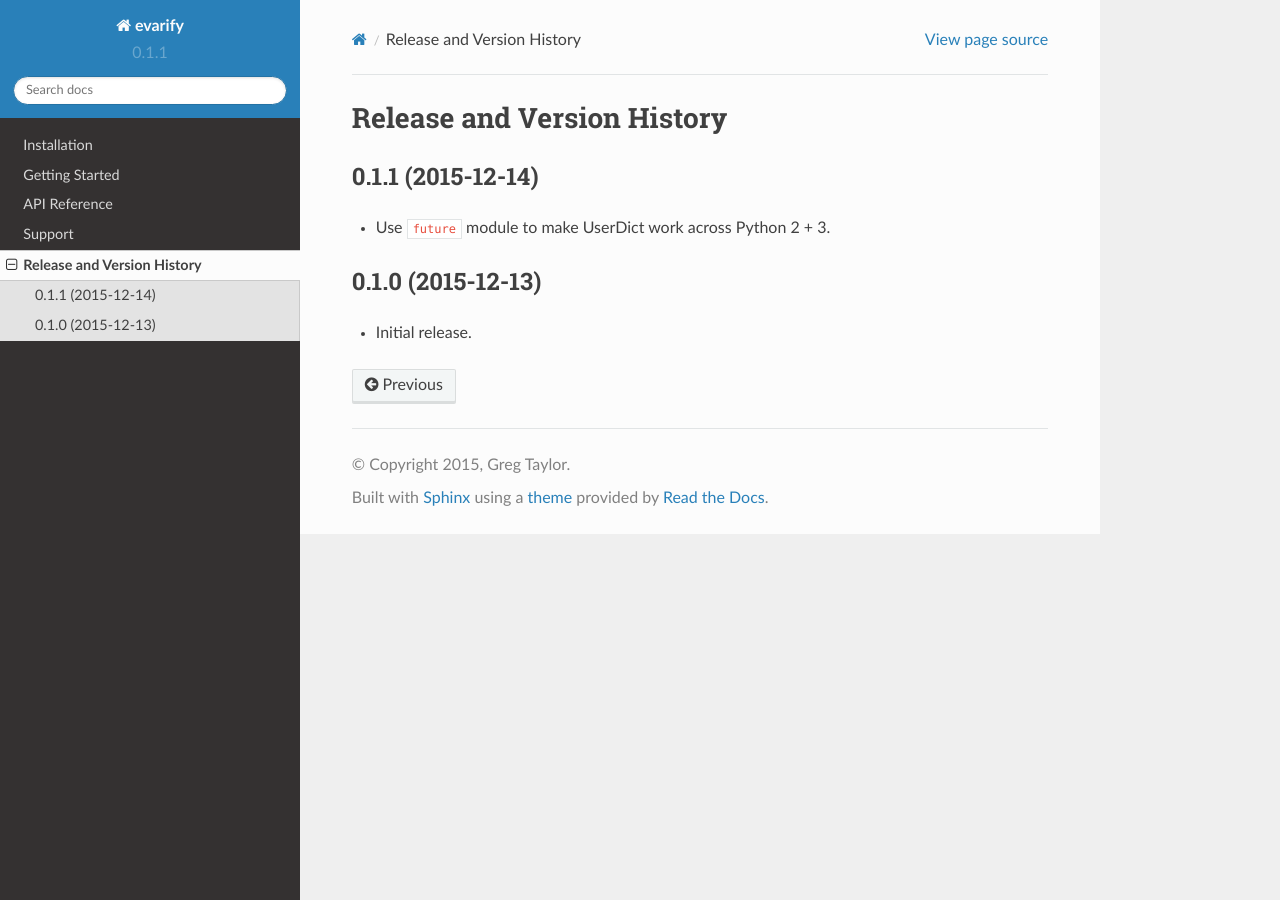
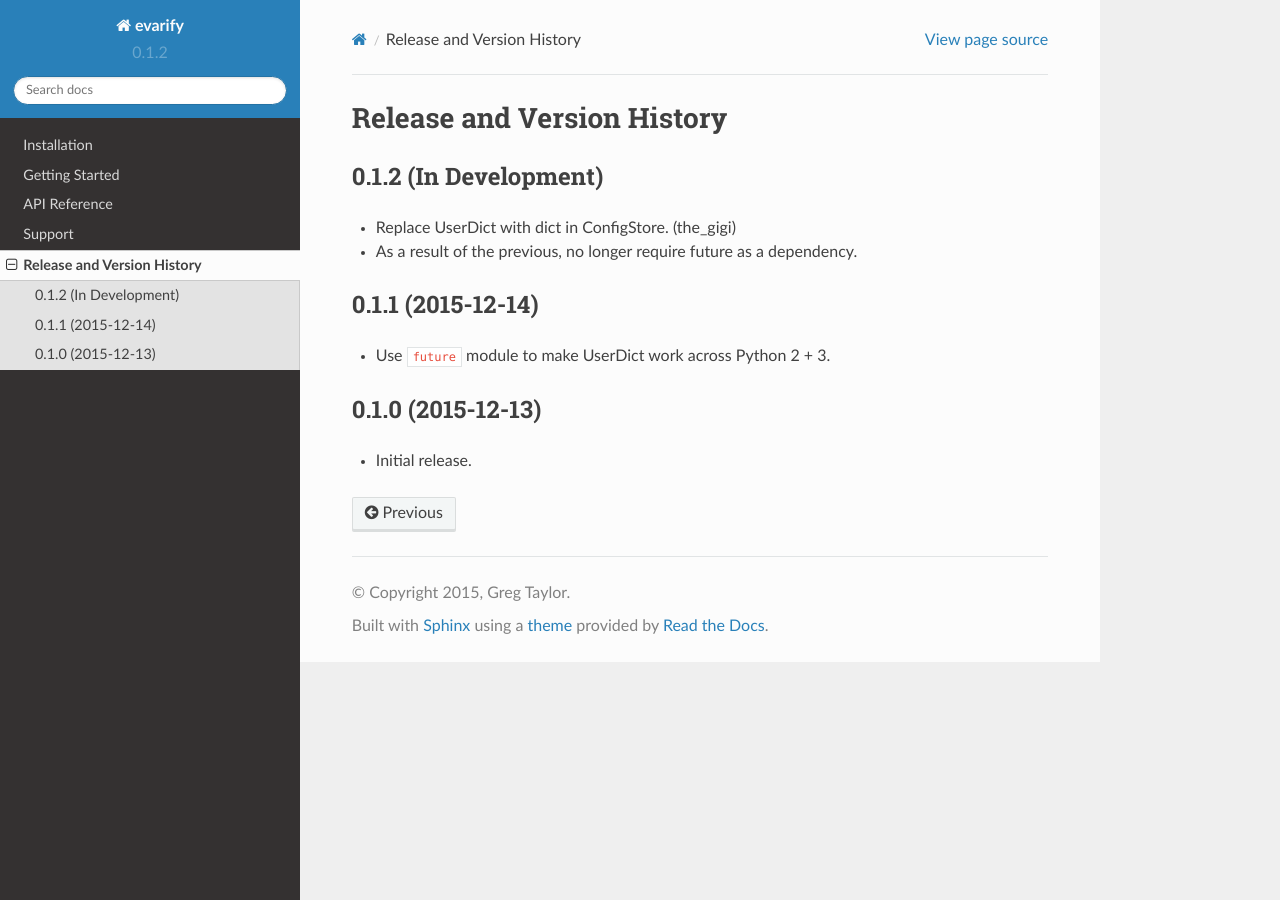
Before and after one commit to gtaylor/evarify, a Sphinx documentation site: the page built from docs/release_notes.rst, in a window 1280 px wide. Built offline with Sphinx 7.4.7 and the Read the Docs theme 2.0.0, drawn with Linux system fonts in a browser that asks for light colours.

Commit message:
Bump to 0.1.2 in preparation for future release.

```diff
--- a/docs/release_notes.rst
+++ b/docs/release_notes.rst
@@ -4,6 +4,12 @@
 
 Release and Version History
 ===========================
+
+0.1.2 (In Development)
+----------------------
+
+* Replace UserDict with dict in ConfigStore. (the_gigi)
+* As a result of the previous, no longer require future as a dependency.
 
 0.1.1 (2015-12-14)
 ------------------
--- a/evarify/__init__.py
+++ b/evarify/__init__.py
@@ -1,3 +1,3 @@
 from evarify.evar import ConfigStore, EnvironmentVariable
 
-__version__ = '0.1.1'
+__version__ = '0.1.2'
```
